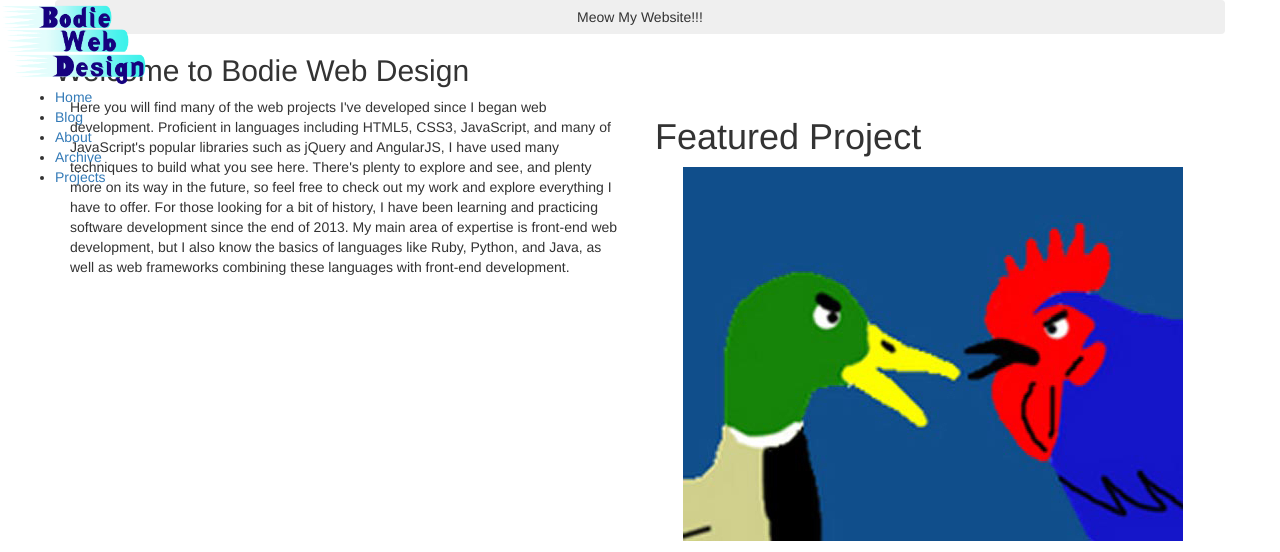
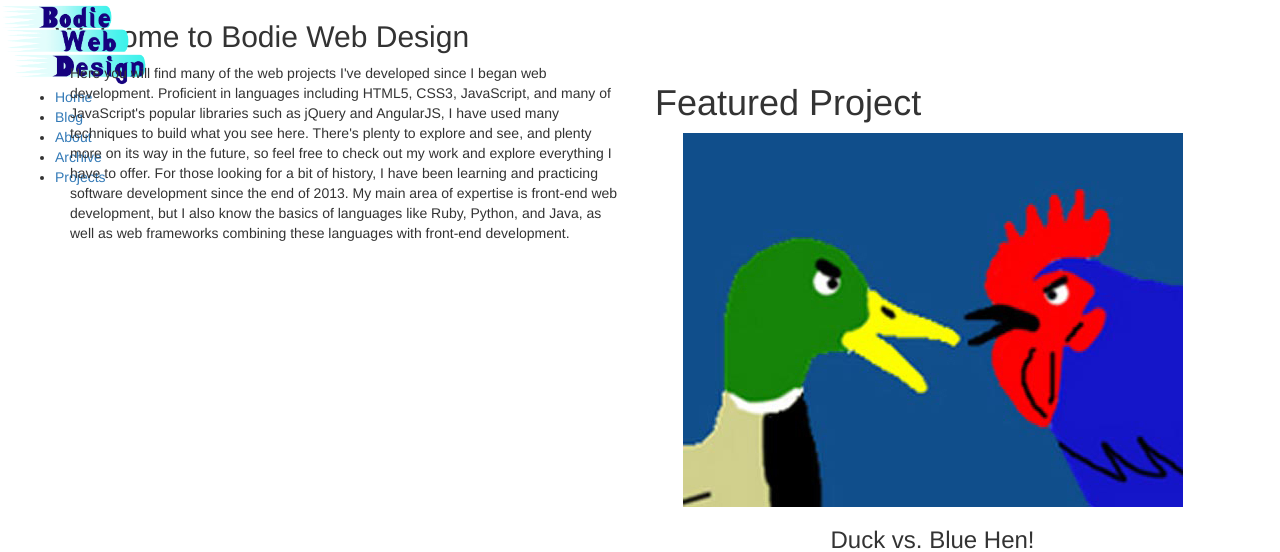
Before and after one commit to adambodie/bodie-web-design, a Node server app: page / in a window 1280 px wide. Shown: the top 552 px of the page. Run offline with Node 20, Linux system fonts and the light colour scheme; some libraries are stand-ins or nearby versions; some web fonts are replaced.

Commit message:
Removed meow button from views

```diff
--- a/public/css/_about.scss
+++ b/public/css/_about.scss
@@ -2,6 +2,7 @@
 /* ABOUT.CSS
 ----------------------------------------------*/
 .about {
+	margin-top: 100px;
 	h1 {
     text-align: left;
 	}
--- a/public/css/main.scss
+++ b/public/css/main.scss
@@ -34,6 +34,7 @@
 
 .intro {
   padding-bottom: 30px;
+  margin-top: 100px;
 }
 
 .block {
--- a/views/about.jade
+++ b/views/about.jade
@@ -2,8 +2,6 @@
 
 block content
     .container.about
-        .row#newsRow
-            button.btn.center-block.btn-block#meowButton Meow My Website!!!
         .row
             .col-md-6
                 h2 About Me
--- a/views/archive.jade
+++ b/views/archive.jade
@@ -2,8 +2,6 @@
 
 block content
     .container.intro
-        .row#newsRow
-            button#meowButton.btn.center-block.btn-block Meow My Website!!!
         .row
             h1#pictureArchive Picture of the Week - Archive
             #gallery
--- a/views/index.jade
+++ b/views/index.jade
@@ -4,8 +4,6 @@
     .container.intro
         #fb-root
         script(src="static/js/facebook.js")
-        .row#newsRow
-            button.btn.center-block.btn-block#meowButton Meow My Website!!!
         .row
             h2.section-heading Welcome to Bodie Web Design
             .col-md-6
--- a/views/partials/_javascript.jade
+++ b/views/partials/_javascript.jade
@@ -10,7 +10,6 @@
 script(src="static/js/overlay.min.js")
 script(src="static/js/ad.min.js")
 script(src="static/js/vticker.min.js")
-script(src="static/js/meow.min.js")
 script(src="static/js/scrollbar.min.js")
 
 
```
Also changed, not shown: public/css/_archive.scss (+0 -16 lines), public/css/main.css (+6 -18 lines), 1 other file.
